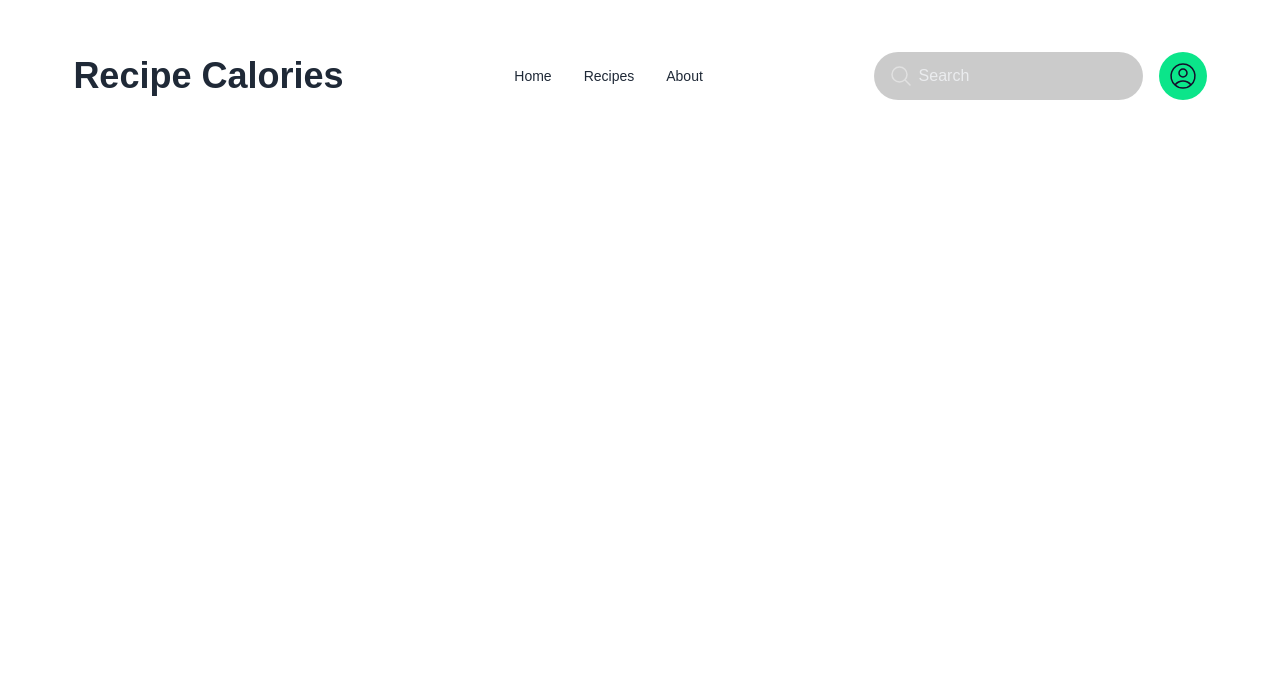
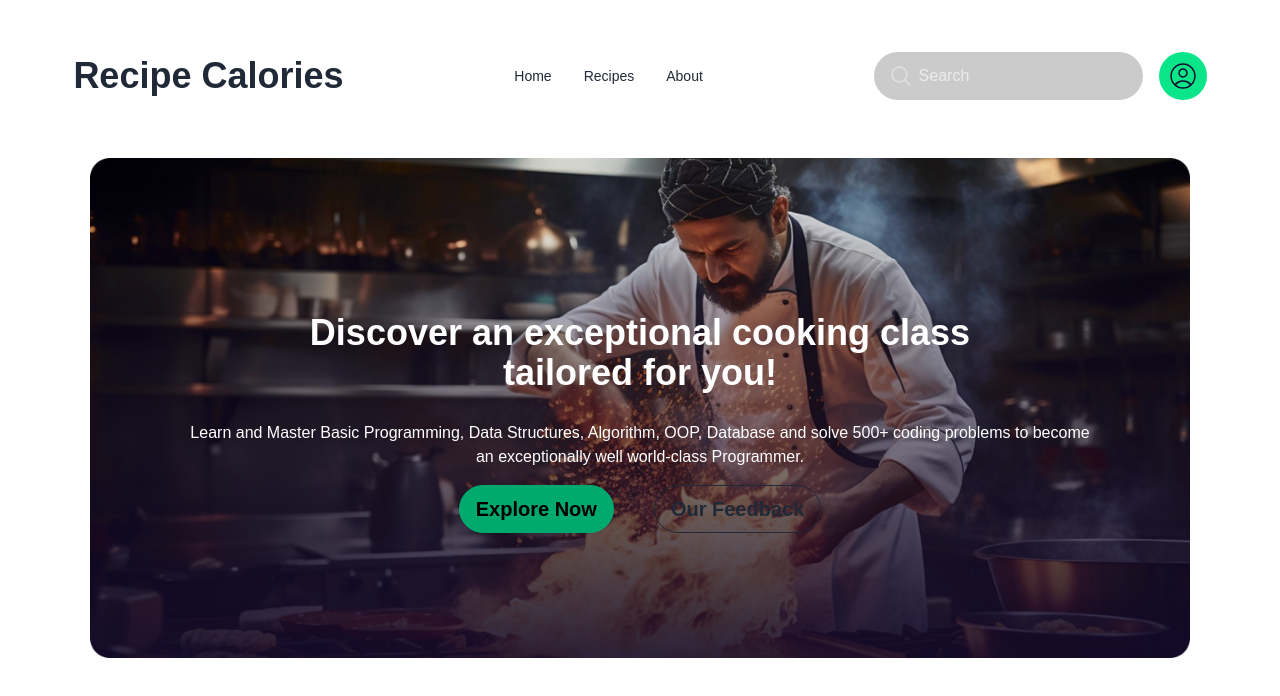
Before and after one commit to Wasib2005/Assignment7-28.08.2024, a React (Vite) app: page / in a window 1280 px wide. Shown: the top 696 px of the page. Built offline with nearby package versions, Linux system fonts and the light colour scheme; a web font is replaced by a local one.

Commit message:
Banner Completed

```diff
--- a/src/App.jsx
+++ b/src/App.jsx
@@ -1,5 +1,5 @@
 import './App.css'
-
+import Banner from './Banner/Banner'
 import NavBar from './NavBar/NavBar'
 
 
@@ -8,7 +8,7 @@ function App() {
   return (
     <>
       <NavBar></NavBar>
-
+      <Banner></Banner>
     </>
   )
 }
--- /dev/null
+++ b/src/Banner/Banner.jsx
@@ -0,0 +1,25 @@
+const Banner = () => {
+  return (
+    <>
+      <div className="flex justify-center relative mt-14 text-white md:w-[1280px] m-auto">
+        <img className="w-[600px] md:w-[1100px]" src="./src/assets/Banner.png" alt="" />
+        <div className="absolute bottom-1/4">
+          <h1 className="md:w-[800px] m-auto t text-xl md:text-4xl font-bold">
+            Discover an exceptional cooking class tailored for you!
+          </h1>
+          <p className="w-[400px] md:w-[900px] text-sm md:text-base mt-2 md:mt-7 m-auto">
+            Learn and Master Basic Programming, Data Structures, Algorithm, OOP,
+            Database and solve 500+ coding problems to become an exceptionally
+            well world-class Programmer.
+          </p>
+          <div className="mt-2 md:mt-4 flex gap-5 md:gap-10 justify-center">
+            <button className="btn text-[15px] md:text-xl rounded-3xl btn-success">Explore Now</button>
+            <button className="btn text-[15px] md:text-xl rounded-3xl btn-outline">Our Feedback</button>
+          </div>
+        </div>
+      </div>
+    </>
+  );
+};
+
+export default Banner;
```
